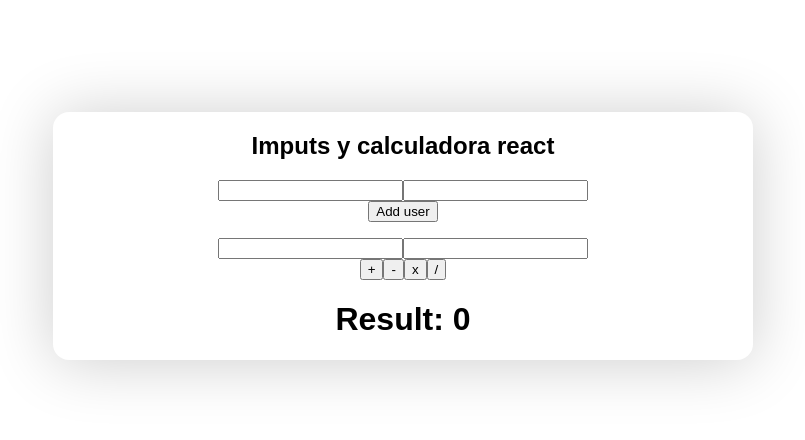
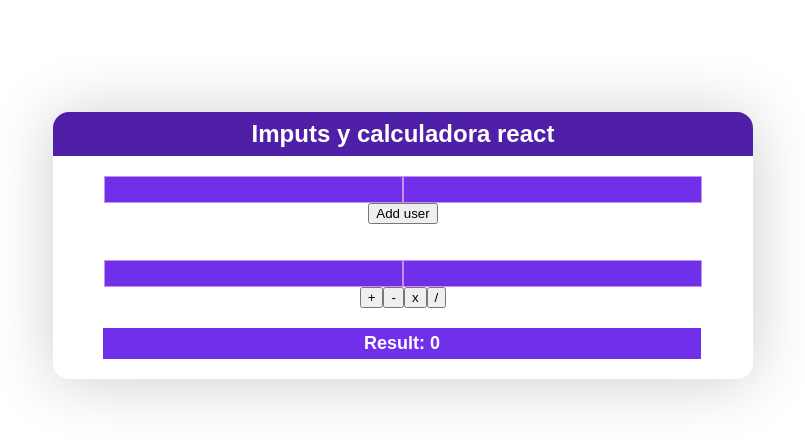
Before and after one commit to JLuisHdz/ImputsYCalculadoraReact, a React (Create React App) app: page / in a window 1280 px wide. Shown: the top 440 px of the page, without its empty margins (267-1072 px from the left). Built offline with nearby package versions, Linux system fonts and the light colour scheme.

Commit message:
style:design was added to the input, h1 and h2 of the App

```diff
--- a/src/App.css
+++ b/src/App.css
@@ -11,3 +11,32 @@
   overflow: hidden;
   box-shadow: 0px 2px 64px rgba(0, 0, 0, 0.2);
 }
+
+.App input {
+  background: rgb(112, 47, 233);
+  border: 1.5px solid;
+  border-color: rgb(204, 142, 240);
+  color: rgb(255, 255, 255);
+  width: 287px;
+  margin-top: 20px;
+  padding: 5px;
+}
+
+.App h1 {
+  background: rgb(112, 47, 233);
+  border-color: rgb(204, 142, 240);
+  color: #fff;
+  font-size: large;
+  margin-top: 20px;
+  margin-left: 50px;
+  margin-bottom: 20px;
+  padding: 5px;
+  width: 588px;
+}
+
+.App h2 {
+  margin: 0;
+  padding: 8px;
+  background-color: rgb(79, 32, 167);
+  color: rgb(255, 255, 255);
+}
```
